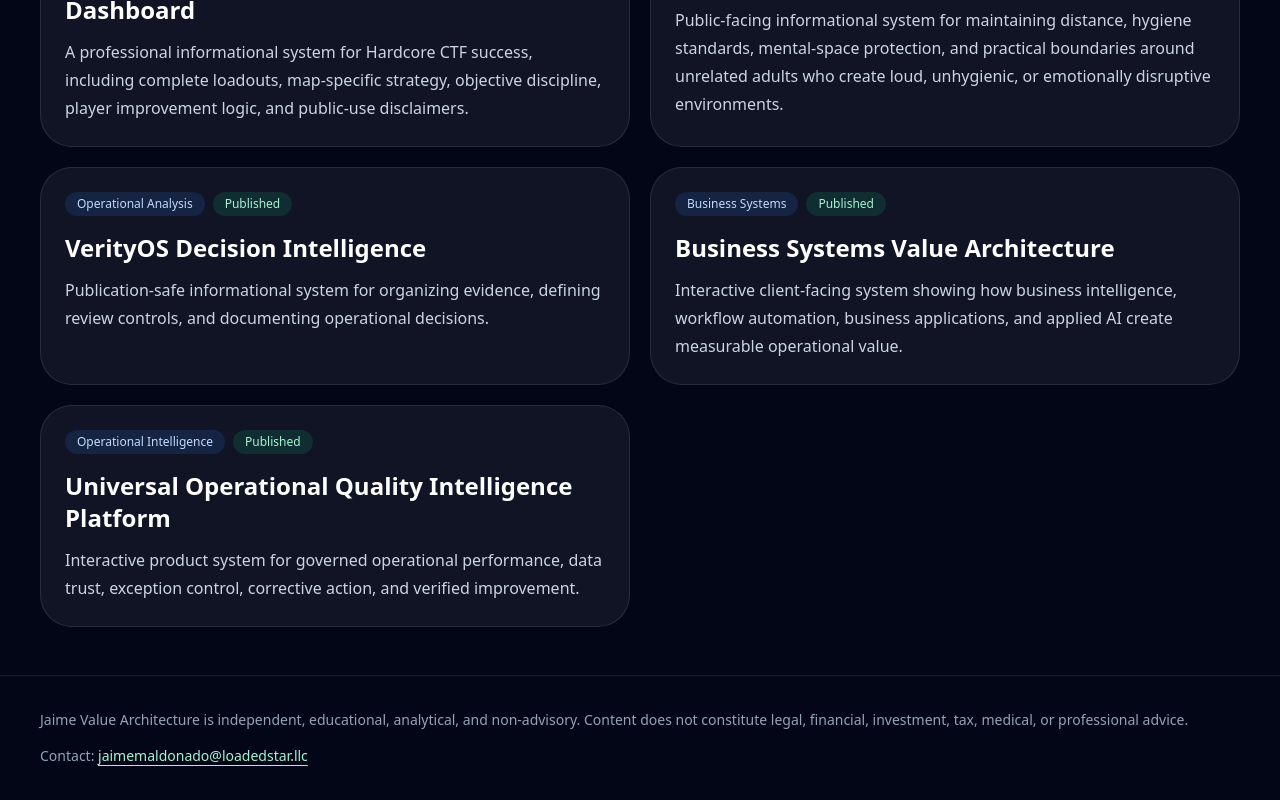
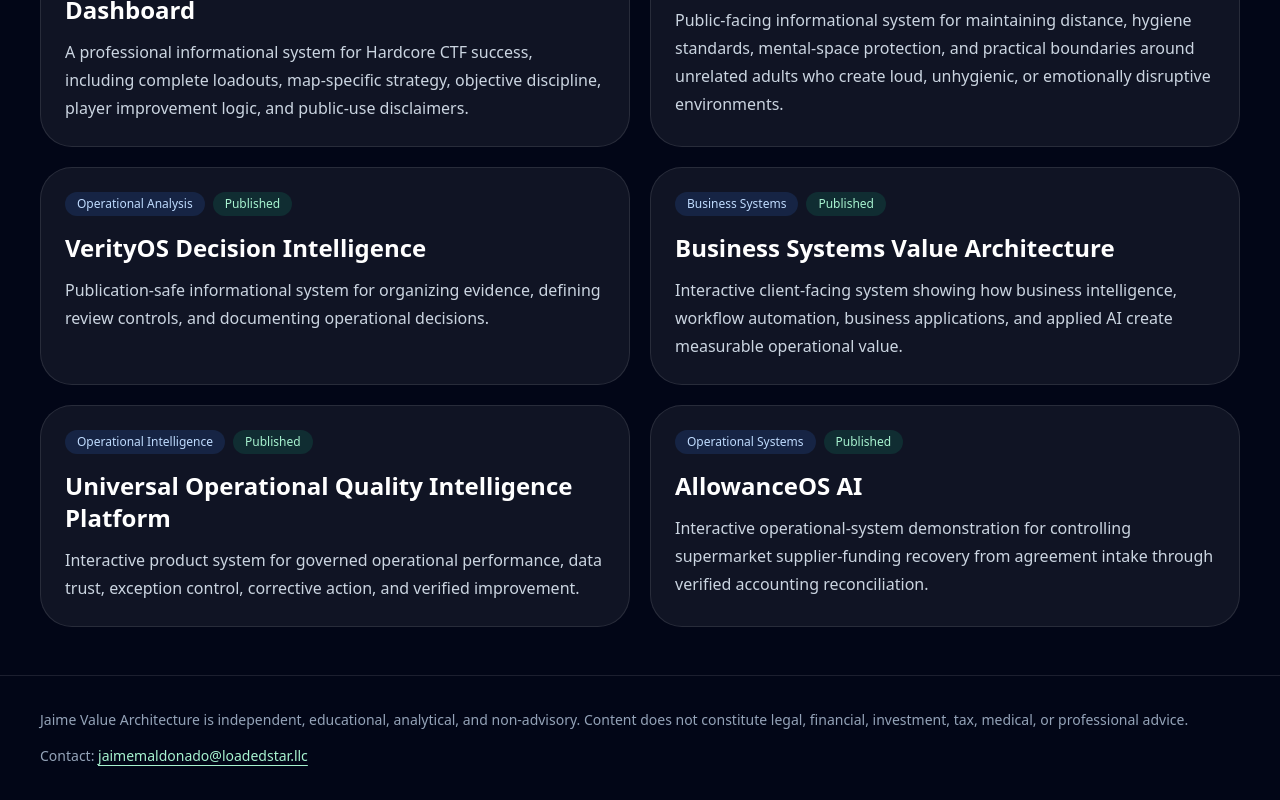
Before and after one commit to HIGHMELV30/jaime-value-architecture, a Next.js app: page / in a window 1280 px wide. Shown: the part 1507-2307 px from the top of the page. Built offline with nearby package versions, Linux system fonts and the light colour scheme; no server answers.

Commit message:
Update analyses.ts

```diff
--- a/data/analyses.ts
+++ b/data/analyses.ts
@@ -80,6 +80,17 @@ export const analyses: Analysis[] = [
       "This Analysis Library entry is connected to the dedicated OQIP component so the complete interactive operational quality intelligence system can be rendered through the Analysis Library.",
     ],
   },
+  {
+    slug: "allowanceos-ai",
+    title: "AllowanceOS AI",
+    category: "Operational Systems",
+    status: "Published",
+    summary:
+      "Interactive operational-system demonstration for controlling supermarket supplier-funding recovery from agreement intake through verified accounting reconciliation.",
+    body: [
+      "This Analysis Library entry is connected to the dedicated AllowanceOS AI component so the complete interactive operational system can be rendered through the Analysis Library.",
+    ],
+  },
 ];
 
 export function getAnalysis(slug: string) {
```
